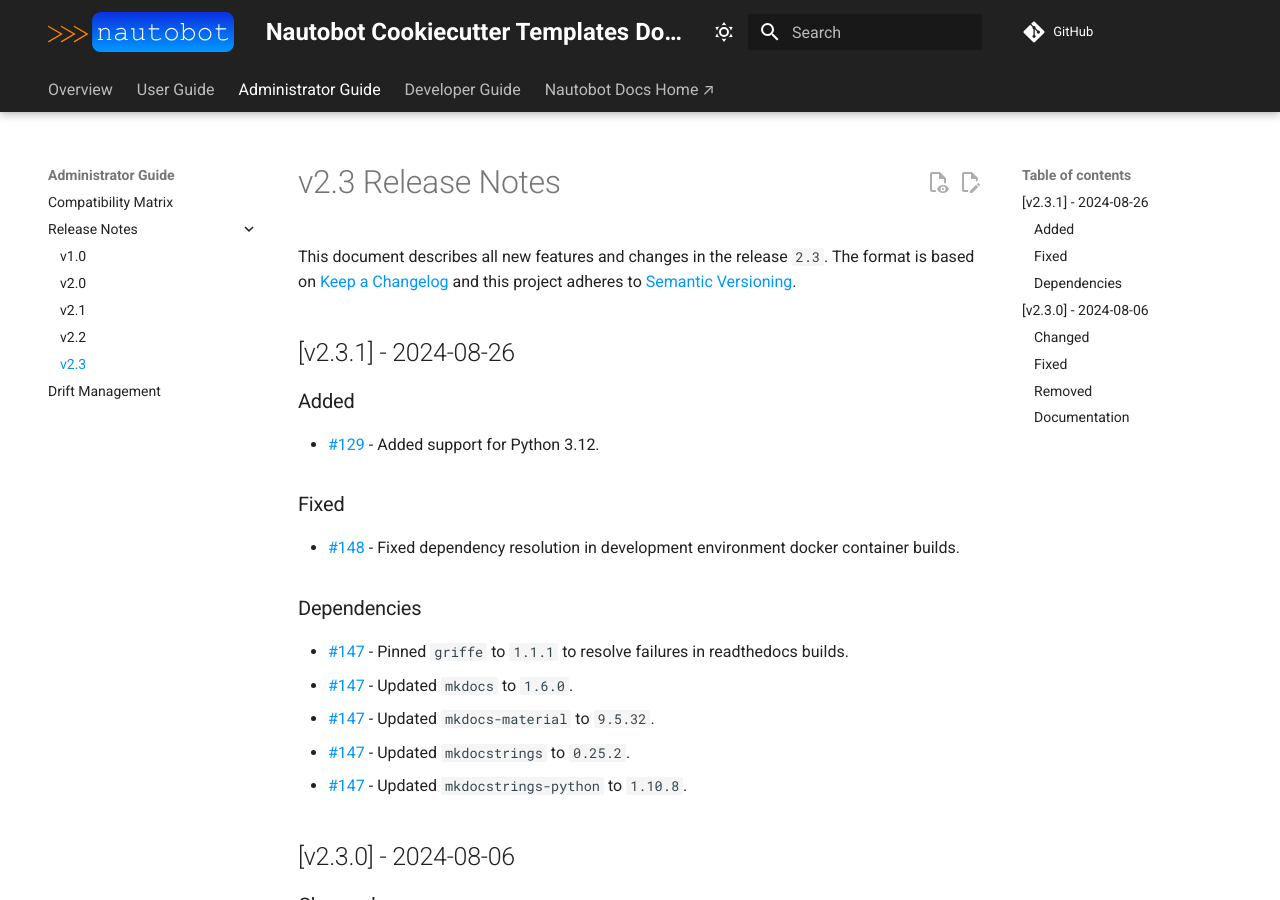
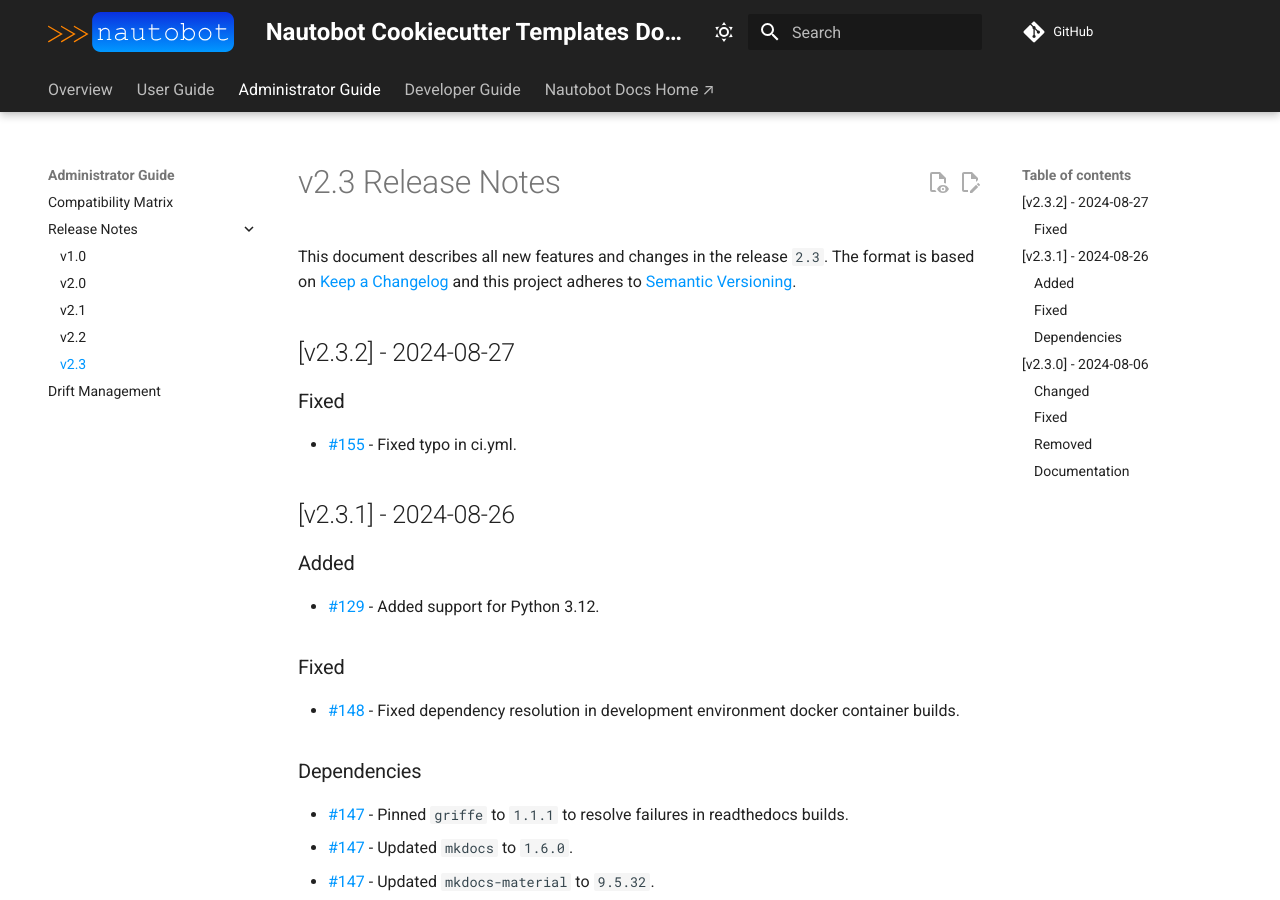
Before and after one commit to nautobot/cookiecutter-nautobot-app, an MkDocs documentation site: the page built from docs/admin/release_notes/version_2.3.md, in a window 1280 px wide and 900 px high. Built offline with MkDocs 1.6.1 and Material for MkDocs 9.7.7, drawn with Linux system fonts in a browser that asks for light colours; comment, search, counter and statistics services are not loaded.

Commit message:
Release notes

```diff
--- a/docs/admin/release_notes/version_2.3.md
+++ b/docs/admin/release_notes/version_2.3.md
@@ -1,6 +1,12 @@
 # v2.3 Release Notes
 
 This document describes all new features and changes in the release `2.3`. The format is based on [Keep a Changelog](https://keepachangelog.com/en/1.0.0/) and this project adheres to [Semantic Versioning](https://semver.org/spec/v2.0.0.html).
+
+## [v2.3.2] - 2024-08-27
+
+### Fixed
+
+- [#155](https://github.com/nautobot/cookiecutter-nautobot-app/pull/155) - Fixed typo in ci.yml.
 
 ## [v2.3.1] - 2024-08-26
 
```
